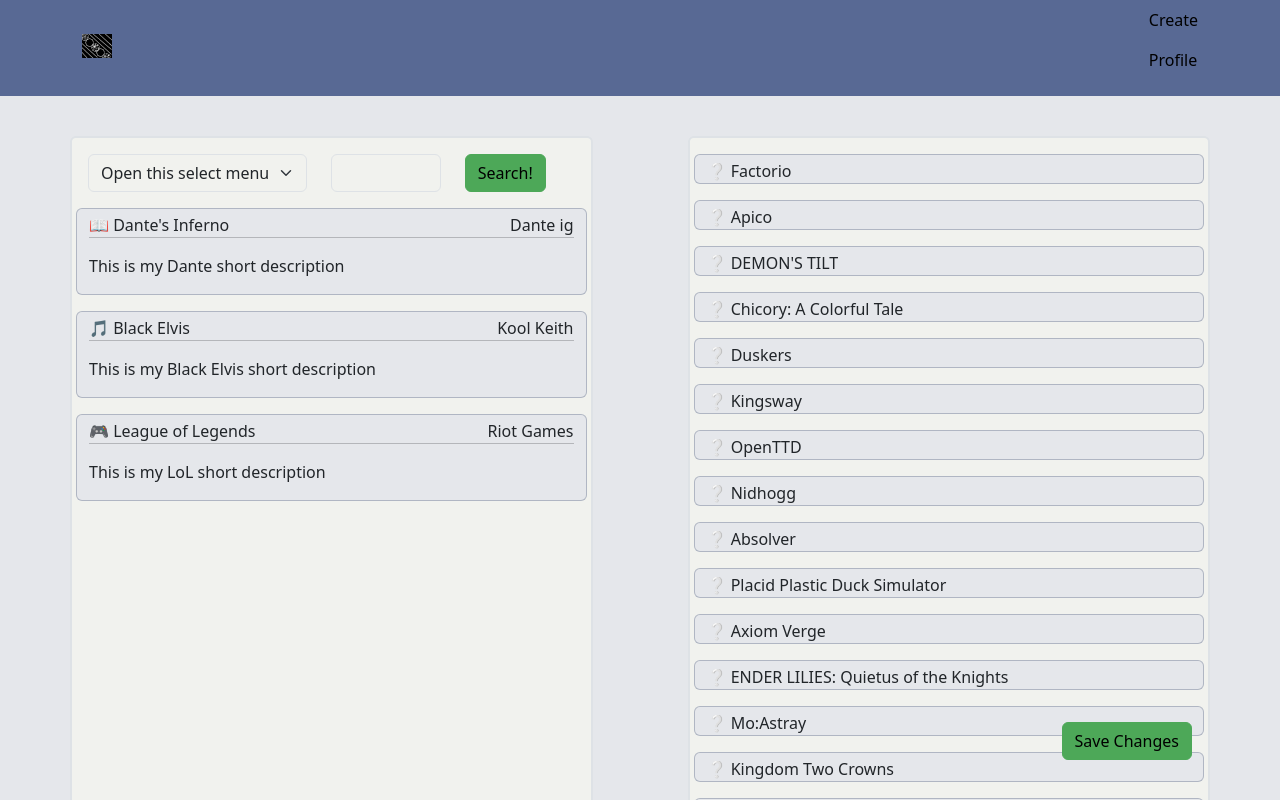
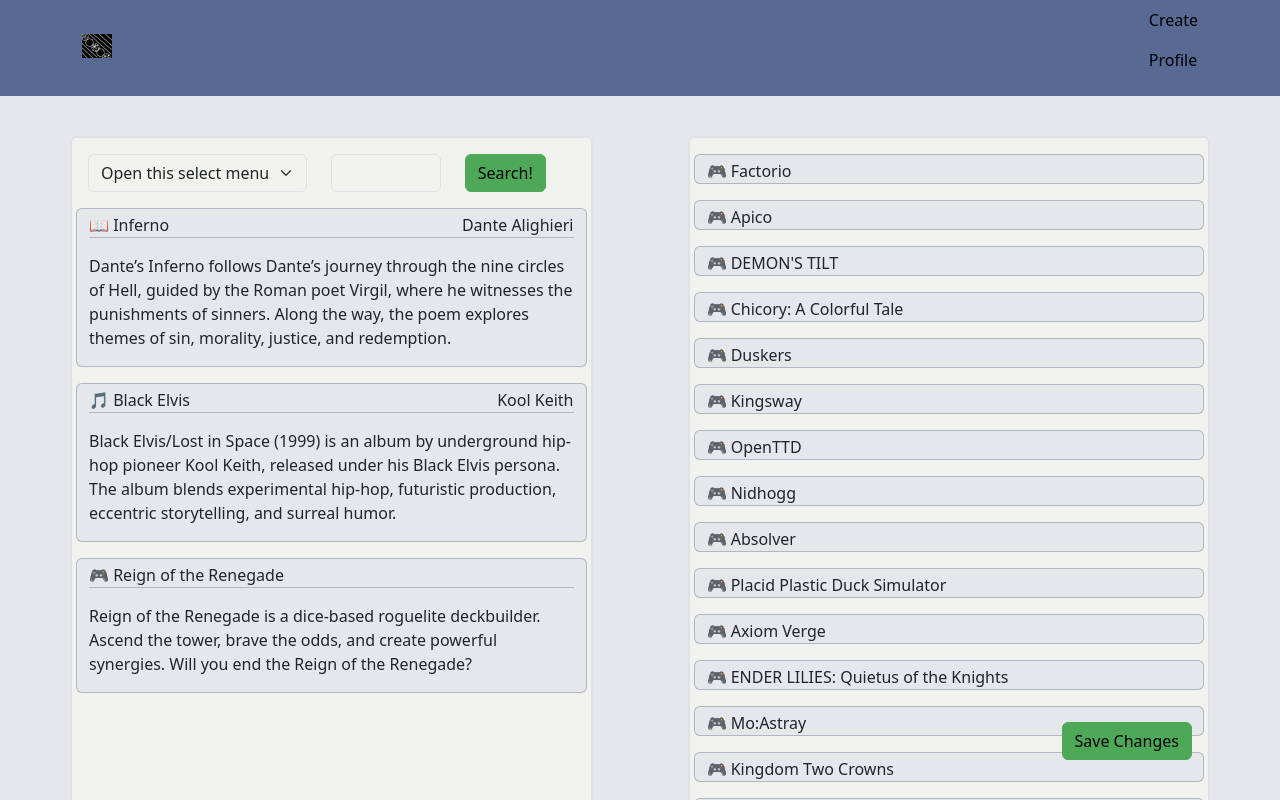
Before and after one commit to Penza-WCTC/vue-sfc-steam-backlog, a Vue app: page /create in a window 1280 px wide. Shown: the top 800 px of the page. Built offline with nearby package versions, Linux system fonts and the light colour scheme.

Commit message:
1.4.5 - Create View now uses Models

```diff
--- a/src/components/createComponents/apiSearchResult.vue
+++ b/src/components/createComponents/apiSearchResult.vue
@@ -1,4 +1,8 @@
 <script>
+import Album from '@/models/Album';
+import Book from '@/models/Book';
+import Game from '@/models/Game';
+
 export default {
     name: "API Search Result Card",
 
@@ -14,11 +18,11 @@ export default {
 
     computed: {
         typeGetter(){
-            if(this.searchResult.type === "book"){
+            if(this.searchResult.constructor == Book){
                 return "📖"
-            }else if(this.searchResult.type === "game"){
+            }else if(this.searchResult.constructor == Game){
                 return "🎮"
-            }else if(this.searchResult.type === "album"){
+            }else if(this.searchResult.constructor == Album){
                 return "🎵"
             }else{
                 return "❔"
@@ -33,11 +37,11 @@ export default {
         v-on:click="moveMe(searchResult)">
         <div class="d-flex justify-content-between">
             <p class="mb-0">{{typeGetter}} {{searchResult.name}}</p>
-            <p class="mb-0">{{ searchResult.creator }}</p>
+            <p class="mb-0">{{ searchResult.creator() }}</p>
         </div>
         <hr class="mt-0">
         <div>
-            <p>{{ searchResult.description }}</p>
+            <p>{{ searchResult.shortDescription }}</p>
         </div>
     </div>
 </template>
--- a/src/components/createComponents/userMediaItem.vue
+++ b/src/components/createComponents/userMediaItem.vue
@@ -1,4 +1,8 @@
 <script>
+import Album from '@/models/Album';
+import Book from '@/models/Book';
+import Game from '@/models/Game';
+
 export default {
     name: "User Media Item Card",
 
@@ -14,11 +18,11 @@ export default {
 
     computed: {
         typeGetter(){
-            if(this.userMedia.type === "book"){
+            if(this.userMedia.constructor == Book){
                 return "📖"
-            }else if(this.userMedia.type === "game"){
+            }else if(this.userMedia.constructor == Game){
                 return "🎮"
-            }else if(this.userMedia.type === "album"){
+            }else if(this.userMedia.constructor == Album){
                 return "🎵"
             }else{
                 return "❔"
@@ -33,7 +37,7 @@ export default {
         v-on:click="deleteMe(userMedia)">
         <div class="d-flex justify-content-between">
             <p class="mb-0">{{typeGetter}} {{userMedia.name}}</p>
-            <p class="mb-0">{{ userMedia.creator }}</p>
+            <p class="mb-0">{{userMedia.creator()}}</p>
         </div>
     </div>
 </template>
--- a/src/components/views/CreateView.vue
+++ b/src/components/views/CreateView.vue
@@ -1,7 +1,10 @@
 <script>
-import BacklogCollection from '@/models/BacklogCollection.js';
 import apiSearchResult from '../createComponents/apiSearchResult.vue';
 import UserMediaItem from '../createComponents/userMediaItem.vue';
+
+import Book from '@/models/Book.js';
+import Album from '@/models/Album.js';
+import Game from '@/models/Game.js';
 
 export default {
     name: "CreateView",
@@ -17,23 +20,40 @@ export default {
 
     data: function () {
         return {
-            data: [{ type: "book", name: "Dante's Inferno", creator: "Dante ig", description: "This is my Dante short description" },
-            { type: "album", name: "Black Elvis", creator: "Kool Keith", description: "This is my Black Elvis short description" },
-            { type: "game", name: "League of Legends", creator: "Riot Games", description: "This is my LoL short description" }],
+            data: [new Book("Inferno", "https://fcs-img.s3.amazonaws.com/1ebda62b-7f02-4fab-8e39-a5e6016ae6b4/466eec96-560c-4f00-b720-b18d0118fc06/XL.jpg", ["Fiction", "Classic"], "Dante’s Inferno follows Dante’s journey through the nine circles of Hell, guided by the Roman poet Virgil, where he witnesses the punishments of sinners. Along the way, the poem explores themes of sin, morality, justice, and redemption.", "Dante Alighieri", 400),
+            new Album("Black Elvis", "https://is1-ssl.mzstatic.com/image/thumb/Music123/v4/0d/1d/3f/0d1d3f70-63ed-d13f-c94d-e81171e59532/886447096628.jpg/100x100bb.jpg", ["Hip Hop / Rap"], "Black Elvis/Lost in Space (1999) is an album by underground hip-hop pioneer Kool Keith, released under his Black Elvis persona. The album blends experimental hip-hop, futuristic production, eccentric storytelling, and surreal humor.", "Kool Keith", "LP"),
+            new Game("Reign of the Renegade", "https://shared.akamai.steamstatic.com/store_item_assets/steam/apps/2306530/header.jpg?t=1750955052", ["Indie", "Strategy"], "Reign of the Renegade is a dice-based roguelite deckbuilder. Ascend the tower, brave the odds, and create powerful synergies. Will you end the Reign of the Renegade?", 42),
+            ],
 
-            userTempLibrary:  [...this.fullLibrary]
+            userTempLibrary: [...this.fullLibrary]
         }
     },
 
     methods: {
-        moveThisData(objToMove){
+        moveThisData(objToMove) {
             this.userTempLibrary.push(objToMove)
         },
-        deleteThisData(objToDelete){
-            this.userTempLibrary.splice((this.userTempLibrary.findIndex(o => o === objToDelete)),1)
+        deleteThisData(objToDelete) {
+            this.userTempLibrary.splice((this.userTempLibrary.findIndex(o => o === objToDelete)), 1)
         },
-        updateList(){
-            this.$emit('update-full-library',[...this.userTempLibrary])
+        updateList() {
+            this.$emit('update-full-library', [...this.userTempLibrary])
+        }
+    },
+
+    computed: {
+        filteredResuts() {
+            const filteredResuts = [...this.data]
+
+            this.userTempLibrary.forEach(result => {
+                const index = filteredResuts.findIndex(r => r === result)
+
+                if (index != -1) {
+                    filteredResuts.splice(index, 1)
+                }
+            });
+
+            return filteredResuts
         }
     },
 }
@@ -61,7 +81,7 @@ export default {
                     </div>
                 </form>
 
-                <div class="row" v-for="result in data">
+                <div class="row" v-for="result in filteredResuts">
                     <apiSearchResult :search-result="result" @move-this="moveThisData"></apiSearchResult>
                 </div>
 
--- a/src/models/Album.js
+++ b/src/models/Album.js
@@ -29,4 +29,8 @@ export default class Album extends Media{
         }
     }
 
+    creator(){
+        return this.artist
+    }
+
 }
--- a/src/models/Book.js
+++ b/src/models/Book.js
@@ -18,4 +18,8 @@ export default class Book extends Media{
 
         this.pageCount = pageCount
     }
+
+    creator(){
+        return this.author
+    }
 }
--- a/src/models/Media.js
+++ b/src/models/Media.js
@@ -18,4 +18,8 @@ export default class Media{
 
         this.seen = false
     }
+
+    creator() {
+        return null;
+    }
 }
```
